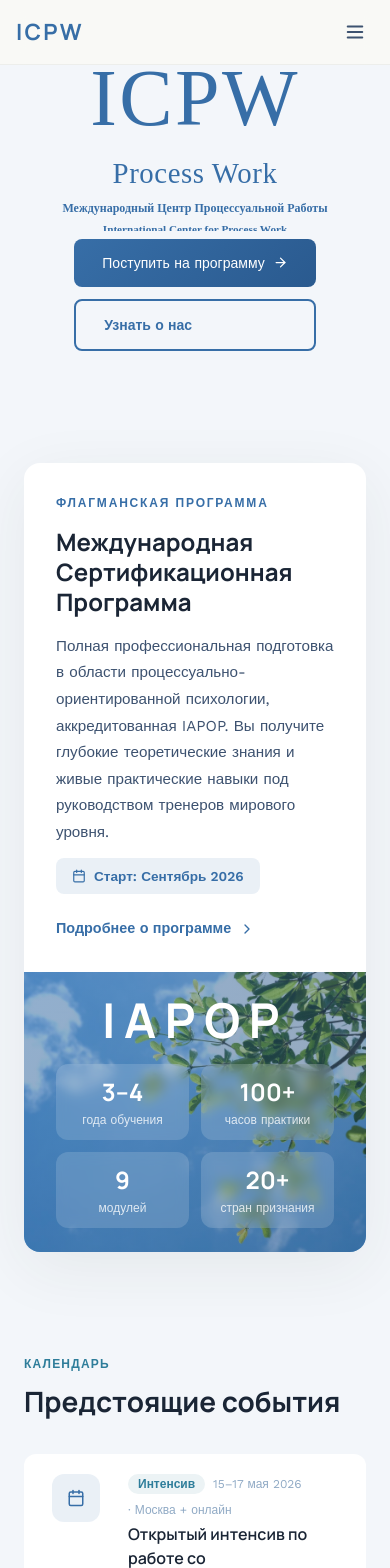
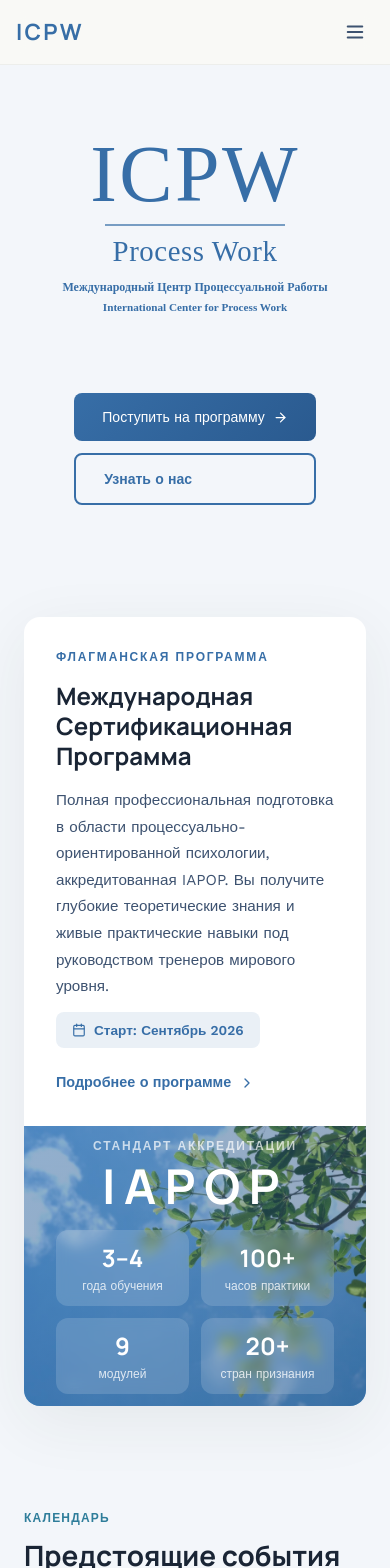
Before and after one commit to PavelBespakhotnyy/Icpwdesign1, a React (Vite) app: page /#/ in a window 390 px wide. Shown: the top 1568 px of the page. Built offline with nearby package versions, Linux system fonts and the light colour scheme.

Commit message:
Fixed mobile layout

```diff
--- a/src/app/pages/Home.tsx
+++ b/src/app/pages/Home.tsx
@@ -36,7 +36,7 @@
 
         {/* ── Typographic Hero Block (same size as the old photo) ── */}
         <div style={{
-          width: '100%', aspectRatio: '1270 / 540', overflow: 'hidden', position: 'relative',
+          width: '100%', aspectRatio: '1270 / 540', minHeight: '320px', overflow: 'hidden', position: 'relative',
           backgroundColor: 'var(--icpw-surface)',
         }}>
 
@@ -239,6 +239,17 @@
                 />
                 {/* Stats overlay */}
                 <div className="absolute inset-0 flex flex-col items-center justify-center p-8 text-white">
+                  <div
+                    className="mb-2 uppercase tracking-widest text-xs"
+                    style={{
+                      fontFamily: 'var(--font-body)',
+                      color: 'rgba(255,255,255,0.7)',
+                      fontWeight: 600,
+                      letterSpacing: '0.15em',
+                    }}
+                  >
+                    Стандарт аккредитации
+                  </div>
                   <div
                     className="text-5xl font-bold tracking-widest mb-5"
                     style={{
```
